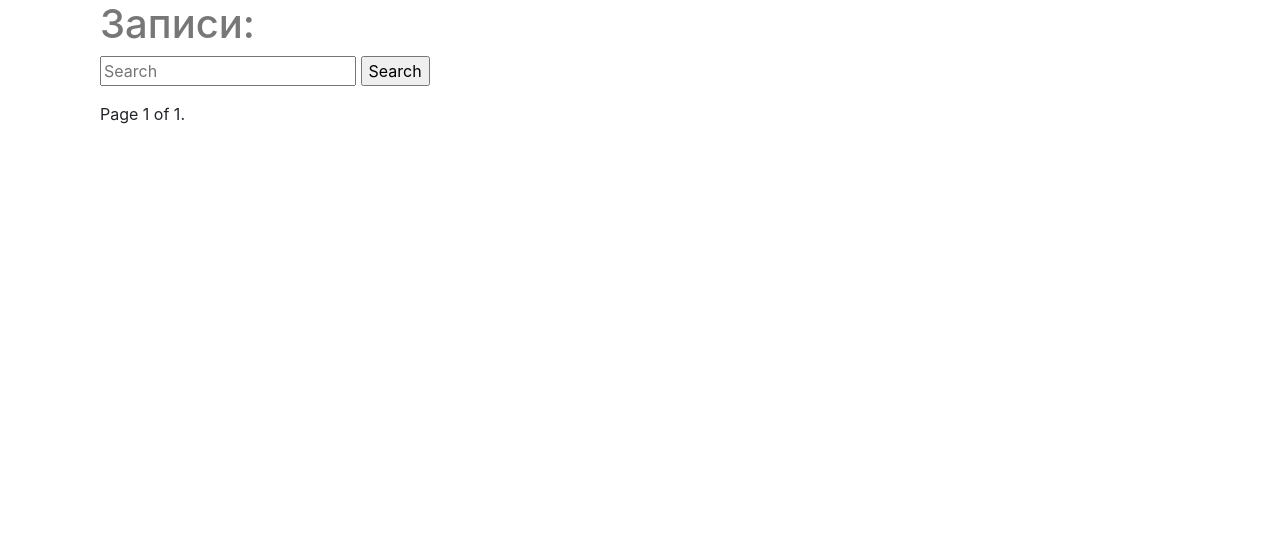
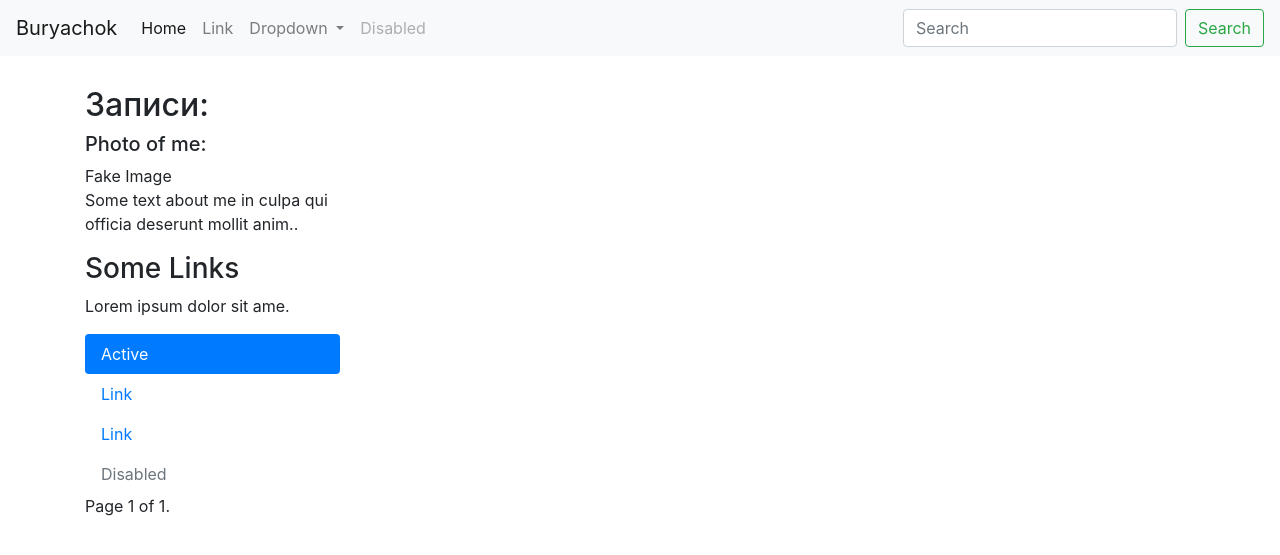
Before and after one commit to kawalot/buryachok, a Django app: page /posts/ in a window 1280 px wide. Shown: the top 555 px of the page. Run offline with Django 3.2, Linux system fonts and the light colour scheme; data comes from the database, SQL or seed files in the repository; parts of the project's set-up code (start-up, migrations or seed data) failed here and were passed over; some libraries are stand-ins or nearby versions.

Commit message:
navbar and redesign in progress

```diff
--- a/src/templates/base.html
+++ b/src/templates/base.html
@@ -15,14 +15,17 @@
 
 <body>
 
-{% include "messages_display.html" %}
+{% include "navbar.html" %}
 
-<div class="container">
-{% block content %}
+<div class="container" style="margin-top:30px">
 
-{% endblock content %}
+    {% include "messages_display.html" %}
+
+    {% block content %}
+    {% endblock content %}
 
 </div>
+
 <script src="https://code.jquery.com/jquery-3.3.1.slim.min.js" integrity="sha384-q8i/X+965DzO0rT7abK41JStQIAqVgRVzpbzo5smXKp4YfRvH+8abtTE1Pi6jizo" crossorigin="anonymous"></script>
 <script src="https://cdnjs.cloudflare.com/ajax/libs/popper.js/1.14.3/umd/popper.min.js" integrity="sha384-ZMP7rVo3mIykV+2+9J3UJ46jBk0WLaUAdn689aCwoqbBJiSnjAK/l8WvCWPIPm49" crossorigin="anonymous"></script>
 <script src="https://stackpath.bootstrapcdn.com/bootstrap/4.1.3/js/bootstrap.min.js" integrity="sha384-ChfqqxuZUCnJSK3+MXmPNIyE6ZbWh2IMqE241rYiqJxyMiZ6OW/JmZQ5stwEULTy" crossorigin="anonymous"></script>
--- /dev/null
+++ b/src/templates/navbar.html
@@ -0,0 +1,36 @@
+<nav class="navbar navbar-expand-sm navbar-light bg-light">
+  <a class="navbar-brand" href="{% url "posts:list" %}">Buryachok</a>
+  <button class="navbar-toggler" type="button" data-toggle="collapse" data-target="#navbarSupportedContent" aria-controls="navbarSupportedContent" aria-expanded="false" aria-label="Toggle navigation">
+    <span class="navbar-toggler-icon"></span>
+  </button>
+
+  <div class="collapse navbar-collapse" id="navbarSupportedContent">
+    <ul class="navbar-nav mr-auto">
+      <li class="nav-item active">
+        <a class="nav-link" href="#">Home <span class="sr-only">(current)</span></a>
+      </li>
+      <li class="nav-item">
+        <a class="nav-link" href="#">Link</a>
+      </li>
+      <li class="nav-item dropdown">
+        <a class="nav-link dropdown-toggle" href="#" id="navbarDropdown" role="button" data-toggle="dropdown" aria-haspopup="true" aria-expanded="false">
+          Dropdown
+        </a>
+        <div class="dropdown-menu" aria-labelledby="navbarDropdown">
+          <a class="dropdown-item" href="#">Action</a>
+          <a class="dropdown-item" href="#">Another action</a>
+          <div class="dropdown-divider"></div>
+          <a class="dropdown-item" href="#">Something else here</a>
+        </div>
+      </li>
+      <li class="nav-item">
+        <a class="nav-link disabled" href="#">Disabled</a>
+      </li>
+    </ul>
+    <form class="form-inline my-2 my-lg-0" method="GET" action="">
+    <input class="form-control mr-sm-2" type="text" name="q" placeholder="Search" aria-label="Search" value="{{ request.GET.q }}" />
+    <button class="btn btn-outline-success my-2 my-sm-0" type="submit">Search</button>
+    </form>
+
+  </div>
+</nav>
--- a/src/templates/post_detail.html
+++ b/src/templates/post_detail.html
@@ -11,7 +11,7 @@
     {% if object.image %}
     <img src='{{ object.image.url }}' class='img-responsive' />
     {% endif %}
-<h1>{{ object.title }}  <span class="badge badge-secondary">{{ object.publish }}</span></h1>
+<h1>{{ object.title }}  <span class="badge badge-info">{{ object.publish }}</span></h1>
 {% if object.draft %}<small><b>Черновик</b></small>{% endif %}
 {% if user.get_full_name %}
 <p>Author: {{ user.get_full_name }}</p>
--- a/src/templates/post_list.html
+++ b/src/templates/post_list.html
@@ -2,51 +2,64 @@
 
 {% block content %}
 
-<div class='col-sm-8 col-sm-offset-3'>
-<h1>{{ title }}</h1>
-<form method="GET" action="">
-    <input type="text" name="q" placeholder="Search" value="{{ request.GET.q }}" />
-    <input type="submit" value="Search"/>
-</form>
+<div class="row">
+    <div class="col-sm-3">
+        <h2>{{ title }}</h2>
+        <h5>Photo of me:</h5>
+        <div class="fakeimg">Fake Image</div>
+        <p>Some text about me in culpa qui officia deserunt mollit anim..</p>
+        <h3>Some Links</h3>
+        <p>Lorem ipsum dolor sit ame.</p>
+        <ul class="nav nav-pills flex-column">
+          <li class="nav-item">
+            <a class="nav-link active" href="#">Active</a>
+          </li>
+          <li class="nav-item">
+            <a class="nav-link" href="#">Link</a>
+          </li>
+          <li class="nav-item">
+            <a class="nav-link" href="#">Link</a>
+          </li>
+          <li class="nav-item">
+            <a class="nav-link disabled" href="#">Disabled</a>
+          </li>
+        </ul>
+        <hr class="d-sm-none">
+    </div>
+
+<div class="col-sm-9">
 {% for object in object_list %}
-<div class="row">
-<!-- <div class="col-sm-12"> -->
-<div class="card" style="width: 58rem;">
-    {% if object.image %}
-	<img class="card-img-top" src='{{ object.image.url }}' alt="{{ object.title }}" />
-    {% endif %}
-    {% if user.get_full_name %}
-    <p>Author: {{ user.get_full_name }}</p>
+
+    <h2>{{ object.title }}</h2>
+    <span class="badge badge-info">{{ object.publish }}</span>{% if user.get_full_name %}
+    <p>by {{ user.get_full_name }}</p>
     {% endif %}
 
-<!--     {% if object.tags.all %}
-    <p class="tags" >Tags: {{ object.tags.all|join:", " }}</p>
-    {% endif %} -->
+    <p class="tags">
+    {% for tag in object.tags.all %}
 
-    <p class="tags">
-    Tags:
-    {% for tag in object.tags.all %}
-    <a href="{% url 'posts:list_by_tag' tag.slug %}">
-    {{ tag.name }}</a>
+    <a href="{% url 'posts:list_by_tag' tag.slug %}">{{ tag.name }}</a>
     <!-- {% if not forloop.last %},{% endif %} -->
     {% endfor %}
     </p>
 
+    {% if object.image %}
+        <div class="fakeimg">Fake Image
+        <img class="card-img-top" src='{{ object.image.url }}' alt="{{ object.title }}" />
+    </div>
+    {% endif %}
+    {% if object.draft %}<b>Черновик</b>{% endif %}{% if object.publish > today %}<b> в будущем</b>{% endif %}
 
-<!--   <img class="card-img-top" src=".../100px180/" alt="Card image cap">-->
-	<div class="card-body">
-    <h3 class="card-title"><a href='{{ object.get_absolute_url }}'>{{ object.title }}</a><small> <span class="badge badge-secondary">{{ object.publish }}</span></small></h3>
-    {% if object.draft %}<b>Черновик</b>{% endif %}{% if object.publish > today %}<b> в будущем</b>{% endif %}
-    <p class="card-text">{{ object.content|striptags|slice:':300' }}..</p>
+    <p>{{ object.content|striptags|slice:':300' }}..</p>
     <a href="{{ object.get_absolute_url }}" class="btn btn-primary">View</a>
-  	</div>
+
+
+
+<hr/>
+
+{% endfor %}
 </div>
 </div>
-<hr/>
-<!-- </div> -->
-</br>
-{% endfor %}
-
 <div class="pagination">
     <span class="step-links">
         {% if object_list.has_previous %}
```
